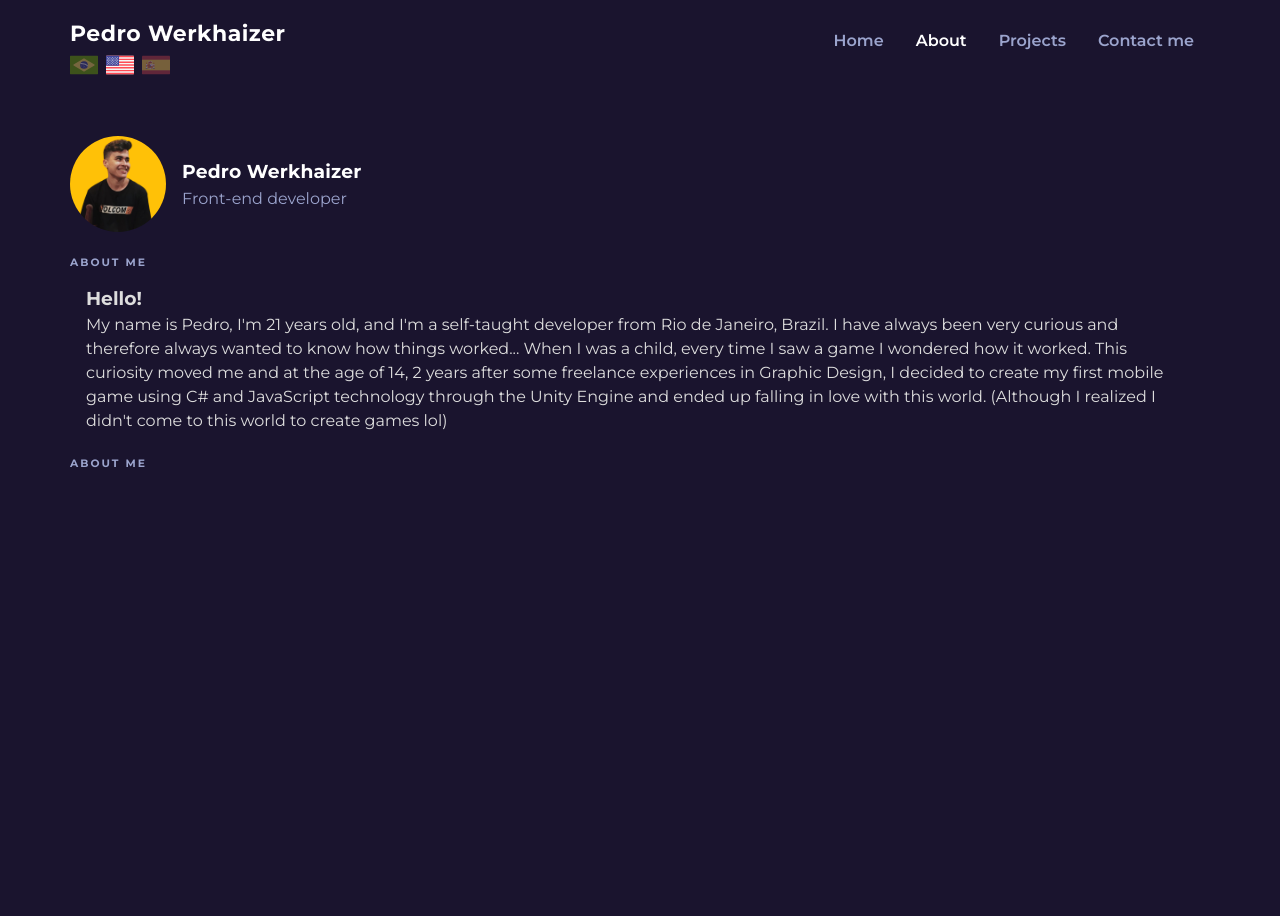
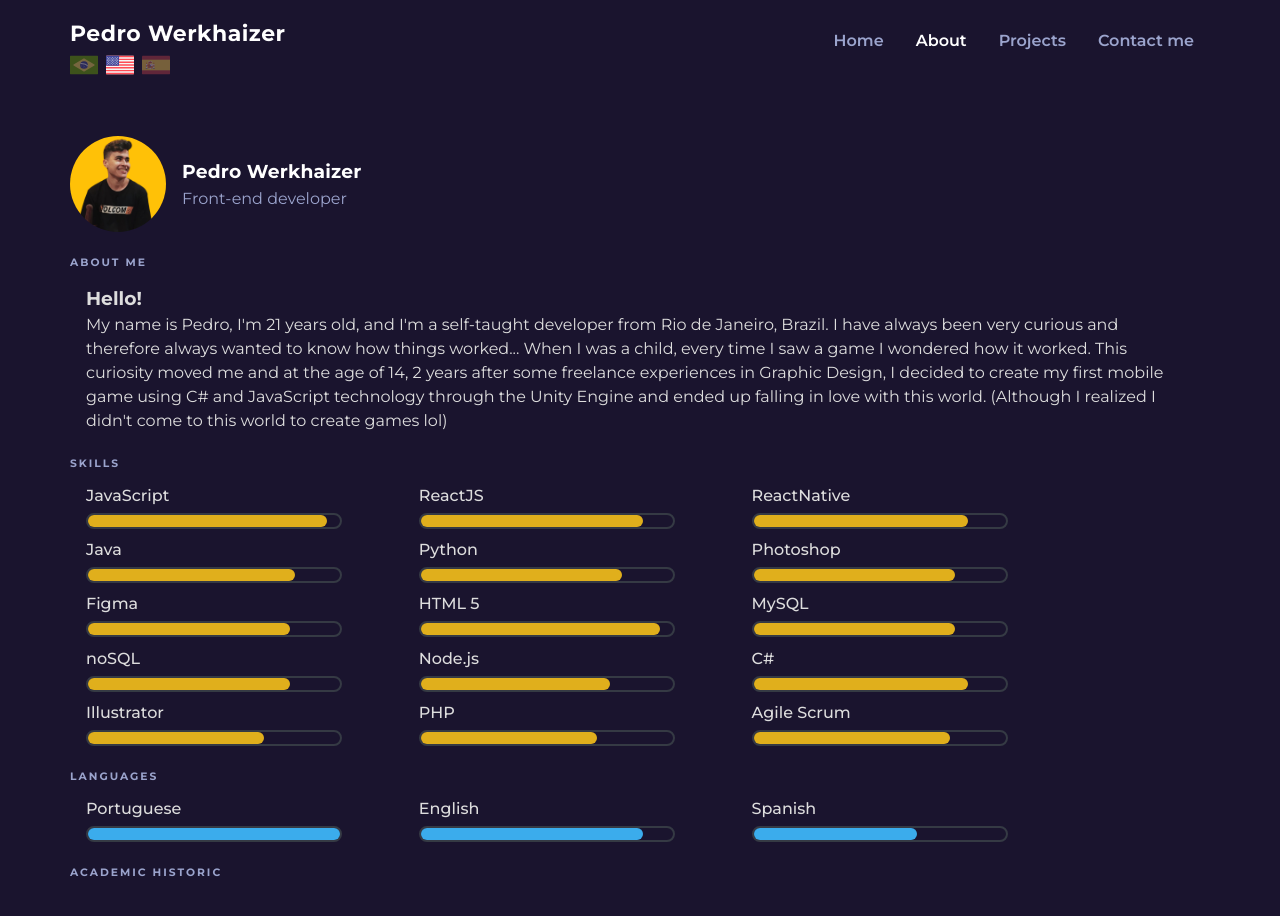
Before and after one commit to pedrowerkhaizer/custom-cv, a React (Create React App) app: page /about in a window 1280 px wide. Shown: the top 916 px of the page. Before the commit the page ends 800 px from the top, so only its background shows below. Built offline with nearby package versions, Linux system fonts and the light colour scheme.

Commit message:
Updated "About me" page

```diff
--- a/src/App.css
+++ b/src/App.css
@@ -5,32 +5,37 @@ html {
   -webkit-overflow-scrolling: touch;
   overflow-x: hidden;
 
-  -webkit-user-select: none;  /* Chrome all / Safari all */
-  -moz-user-select: none;     /* Firefox all */
-  -ms-user-select: none;      /* IE 10+ */
+  -webkit-user-select: none;
+  /* Chrome all / Safari all */
+  -moz-user-select: none;
+  /* Firefox all */
+  -ms-user-select: none;
+  /* IE 10+ */
   user-select: none;
 }
 
 
 .clearfix:before,
 .clearfix:after {
-   content: " ";
-   display: table;
+  content: " ";
+  display: table;
 }
 
 .clearfix:after {
-   clear: both;
+  clear: both;
 }
 
 .clearfix {
-   *zoom: 1;
+  *zoom: 1;
 }
 
 :target {
   scroll-margin-top: 2em;
 }
 
-*, *:before, *:after {
+*,
+*:before,
+*:after {
   -webkit-box-sizing: border-box;
   -moz-box-sizing: border-box;
   box-sizing: border-box;
@@ -41,6 +46,7 @@ html {
   margin-right: 8px;
   opacity: 0.4;
 }
+
 .flagContainer:hover {
   opacity: 0.7;
 }
@@ -74,7 +80,7 @@ html {
   z-index: 0;
 }
 
-div.codingContainer{
+div.codingContainer {
   padding: 1.5rem 2rem;
   width: 90%;
   height: 40vh;
@@ -107,7 +113,7 @@ div.codingContainer{
   margin-right: 8px;
 }
 
-code{
+code {
   padding: 1rem 2rem;
   line-height: 1.5;
   color: var(--darkGray);
@@ -174,11 +180,11 @@ div.imgBtn a {
   color: var(--darkBackgroundColor);
 }
 
-div.imgBtn a:hover{
+div.imgBtn a:hover {
   color: var(--darkBackgroundColor);
 }
 
-div.imgBtn a:active{
+div.imgBtn a:active {
   color: var(--darkBackgroundColor);
 }
 
@@ -196,3 +202,21 @@ div.imgBtn a:active{
 .buttonContainer a:active {
   color: var(--secundaryTextColor);
 }
+
+.skillContainer {
+  margin-left: 1rem;
+  display: grid;
+  grid-template-columns: repeat(3, 1fr);
+  gap: 0.2rem 10%;
+  flex: 1;
+}
+
+@media only screen and (max-width: 600px) {
+  .skillContainer {
+    margin-left: 2rem;
+    display: flex;
+    flex-direction: column;
+    align-items: center;
+    justify-content: center;
+  }
+}
--- a/src/components/SkillPoint/index.jsx
+++ b/src/components/SkillPoint/index.jsx
@@ -1,18 +1,19 @@
+'esversion: 6;'
 import React from 'react';
 import '../../App.css';
 
 //lista {
-    // 1: {title: 'X', type: 'skill', 'expertise: 0.8'}
-    // 2: {title: 'Y', type: 'skill', 'expertise: 0.97'}
-    // foreach item lista { <div display vertical> <div display vertical> <p>{item.title}</p> </div> </div>}
+// 1: {title: 'X', type: 'skill', 'expertise: 0.8'}
+// 2: {title: 'Y', type: 'skill', 'expertise: 0.97'}
+// foreach item lista { <div display vertical> <div display vertical> <p>{item.title}</p> </div> </div>}
 
-const SkillPoint = (type, expertise) => {
-    let color = "#000"
-    //If type is equal to "Skill" then show yellow, if not, show blue
-    type = 'skill' ? color= '#F4F681' : color = '#73C1ED'
+const SkillPoint = (props) => {
     return (
-        <div style={{width: '28vw', height: '0.8rem', borderRadius: '0.5rem', border: '2 solid #353A44'}}>
-            <div style={{height: '100%', borderRadius: '1rem', backgroundColor: {color}, width: {expertise}}} />
+        <div>
+            <p style={{ fontSize: 16, margin: '0.5rem 0', fontWeight: 500, color: '#DDDDDD' }}>{props.title}</p>
+            <div style={{ maxWidth: '20vw', minWidth: 256, height: 16, borderRadius: '0.5rem', border: '2px solid #353A44' }}>
+                <div style={{ height: '100%', borderRadius: '1rem', backgroundColor: props.color, width: props.expertise }} />
+            </div>
         </div>
     )
 }
--- a/src/pages/About.jsx
+++ b/src/pages/About.jsx
@@ -2,9 +2,33 @@ import React from 'react';
 import '../App.css'
 
 import photo from '../assets/me_yellowbg.png'
+import SkillPoint from '../components/SkillPoint';
 
 class About extends React.Component {
     render() {
+        const skillList = [
+            { title: 'JavaScript', expertise: "95%" },
+            { title: 'ReactJS', expertise: "88%" },
+            { title: 'ReactNative', expertise: "85%" },
+            { title: 'Java', expertise: "82%" },
+            { title: 'Python', expertise: "80%" },
+            { title: 'Photoshop', expertise: "80%" },
+            { title: 'Figma', expertise: "80%" },
+            { title: 'HTML 5', expertise: "95%" },
+            { title: 'MySQL', expertise: "80%" },
+            { title: 'noSQL', expertise: "80%" },
+            { title: 'Node.js', expertise: "75%" },
+            { title: 'C#', expertise: "85%" },
+            { title: 'Illustrator', expertise: "70%" },
+            { title: 'PHP', expertise: "70%" },
+            { title: 'Agile Scrum', expertise: "78%" },
+        ]
+
+        const languagesList = [
+            { title: 'Portuguese', expertise: "100%" },
+            { title: 'English', expertise: "88%" },
+            { title: 'Spanish', expertise: "65%" },
+        ]
         return (
             <div className="contentContainer" style={{ alignItems: 'start', marginTop: '3rem', display: 'flex', flexDirection: 'column' }}>
                 <div style={{ display: 'flex', flexDirection: 'row', alignItems: 'center', justifyContent: 'center' }}>
@@ -22,7 +46,31 @@ class About extends React.Component {
                     When I was a child, every time I saw a game I wondered how it worked. This curiosity moved me and at the age of 14, 2 years after some freelance experiences in Graphic Design, I decided to create my first mobile game using C# and JavaScript technology through the Unity Engine and ended up falling in love with this world. (Although I realized I didn't come to this world to create games lol)
                 </p>
 
-                <h6 style={{ letterSpacing: 2, margin: '1.5rem 0 1rem 0', color: '#9BA4CD' }}>ABOUT ME</h6>
+                <h6 style={{ letterSpacing: 2, margin: '1.5rem 0 0.5rem 0', color: '#9BA4CD' }}>SKILLS</h6>
+                <div className="skillContainer">
+                    {skillList.map(({ title, expertise }, index) => (
+                        <SkillPoint
+                            key={index}
+                            color="#e0af1c"
+                            title={title}
+                            expertise={expertise} />
+                    ))}
+                </div>
+
+                <h6 style={{ letterSpacing: 2, margin: '1.5rem 0 0.5rem 0', color: '#9BA4CD' }}>LANGUAGES</h6>
+                <div className="skillContainer">
+                    {languagesList.map(({ title, expertise }, index) => (
+                        <SkillPoint
+                            key={index}
+                            color="#3BACEC"
+                            title={title}
+                            expertise={expertise} />
+                    ))}
+                </div>
+
+                <div className="historicalContainer">
+                    <h6 style={{ letterSpacing: 2, margin: '1.5rem 0 0.5rem 0', color: '#9BA4CD', paddingBottom: '4rem' }}>ACADEMIC HISTORIC</h6>
+                </div>
 
             </div>
         )
```
